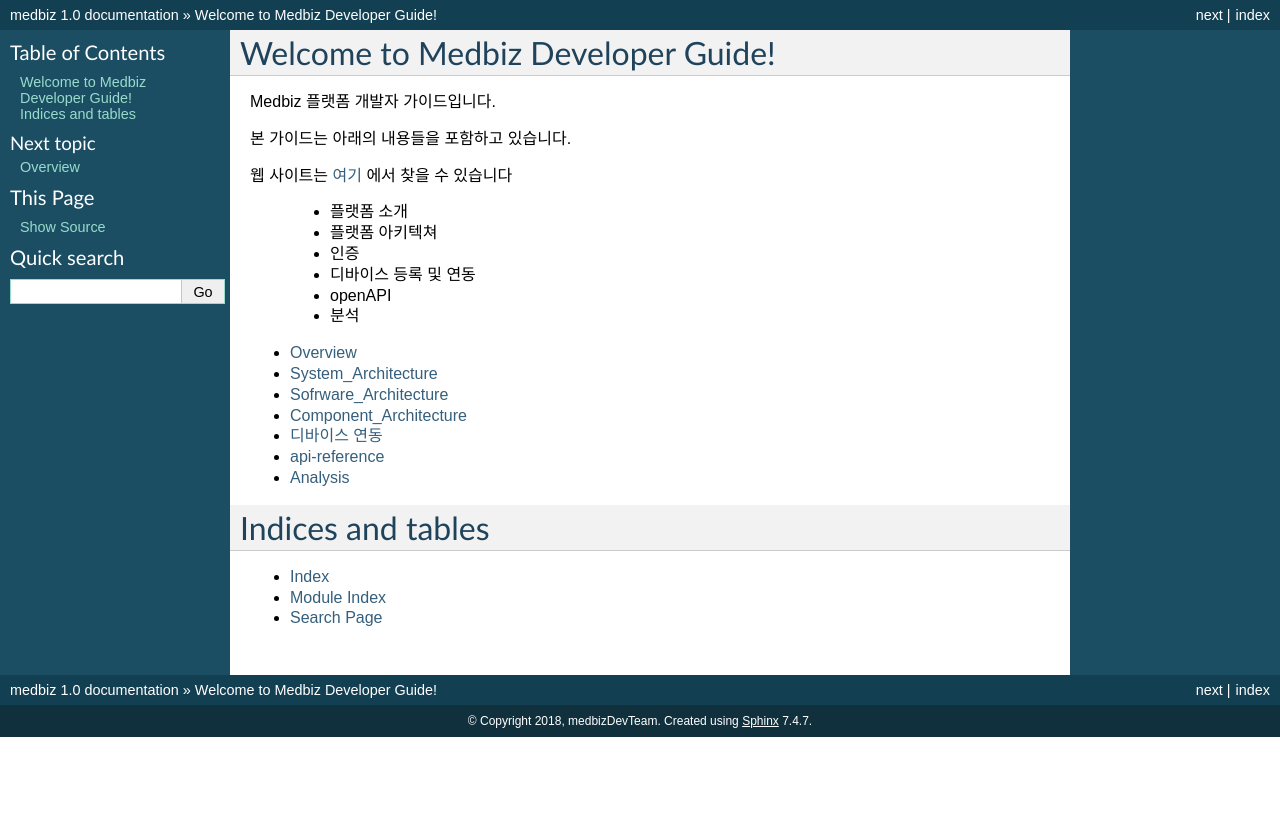
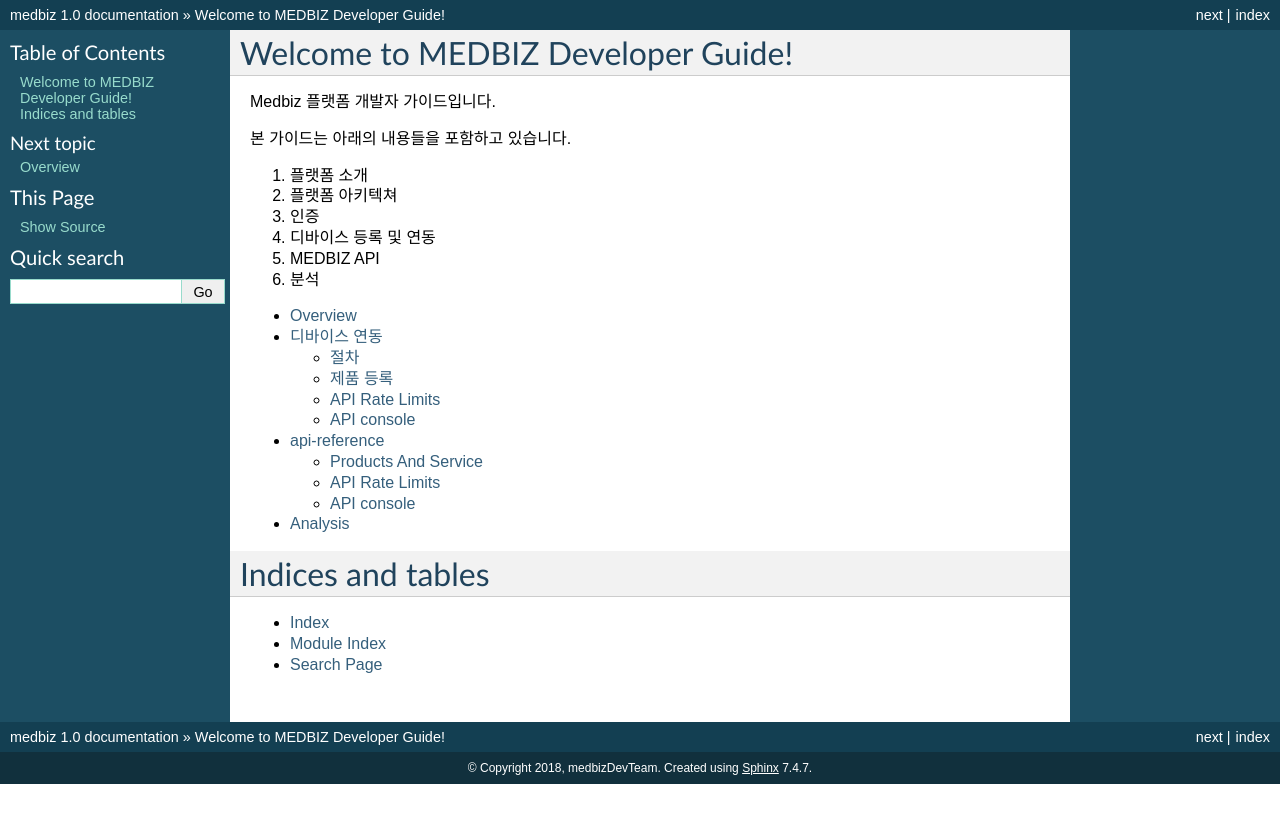
Before and after one commit to jWater1001/wiki-medbiz, a Sphinx documentation site: the page built from docs/index.rst, in a window 1280 px wide. Shown: the top 823 px of the page. Built offline with Sphinx 7.4.7, drawn with Linux system fonts in a browser that asks for light colours; pages that are not in the unit, such as notebooks, are missing from menus.

Commit message:
구조 변경

```diff
--- /dev/null
+++ b/docs/developer/guide.rst
@@ -0,0 +1,5 @@
+========
+개발자 등록
+========
+
+개발자 등록을 하는 방법에 대한 가이드입니다.
--- a/docs/index.rst
+++ b/docs/index.rst
@@ -3,29 +3,25 @@
    You can adapt this file completely to your liking, but it should at least
    contain the root `toctree` directive.
 
-Welcome to Medbiz Developer Guide!
+Welcome to MEDBIZ Developer Guide!
 ==================================
 
 Medbiz 플랫폼 개발자 가이드입니다.
 
 본 가이드는 아래의 내용들을 포함하고 있습니다.
 
-웹 사이트는 `여기 <https://medbiz.readthedocs.io/>`_ 에서 찾을 수 있습니다
-
- * 플랫폼 소개
- * 플랫폼 아키텍쳐
- * 인증
- * 디바이스 등록 및 연동
- * openAPI
- * 분석
+1. 플랫폼 소개
+2. 플랫폼 아키텍쳐
+3. 인증
+4. 디바이스 등록 및 연동
+5. MEDBIZ API
+6. 분석
 
 .. toctree::
-    :maxdepth: 1
+    :maxdepth: 2
 
     overview
-    architecture/guide_system
-    architecture/guide_software
-    architecture/guide_component
+    architecture/guide
     model_and_device/guide
     api/guide
     analysis/guide
```
Also changed, not shown: docs/model_and_device/guide.rst (+14 -0 lines), docs/architecture/component.rst (renamed from docs/architecture/guide_component.rst), docs/architecture/guide.rst (added), docs/architecture/software.rst (renamed from docs/architecture/guide_software.rst), docs/architecture/system.rst (renamed from docs/architecture/guide_system.rst).
